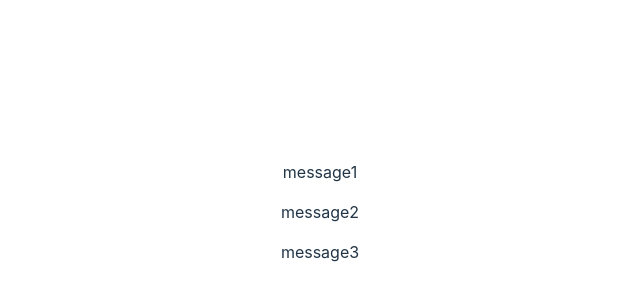
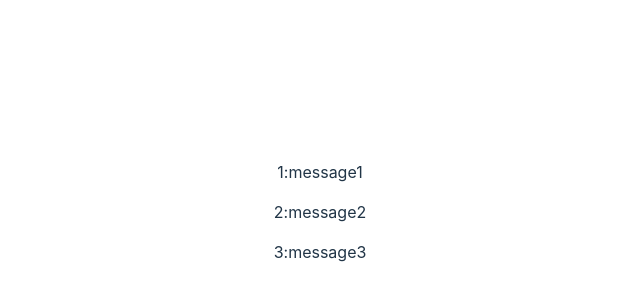
Before and after one commit to divergen371/study_svelte, a Svelte app in the folder svelte-study/: page / in a window 1280 px wide. Shown: the part 188-488 px from the top of the page, without its empty margins (320-960 px from the left). Built offline with nearby package versions, Linux system fonts and the light colour scheme.

Commit message:
:alembic: オブジェクトの配列

```diff
--- a/svelte-study/src/App.svelte
+++ b/svelte-study/src/App.svelte
@@ -1,7 +1,11 @@
 <script>
-  const messages = ["message1", "message2", "message3"];
+  const messages = [
+    { id: 1, message: "message1" },
+    { id: 2, message: "message2" },
+    { id: 3, message: "message3" },
+  ];
 </script>
 
 {#each messages as message}
-  <p>{message}</p>
+  <p>{message.id}:{message.message}</p>
 {/each}
```
